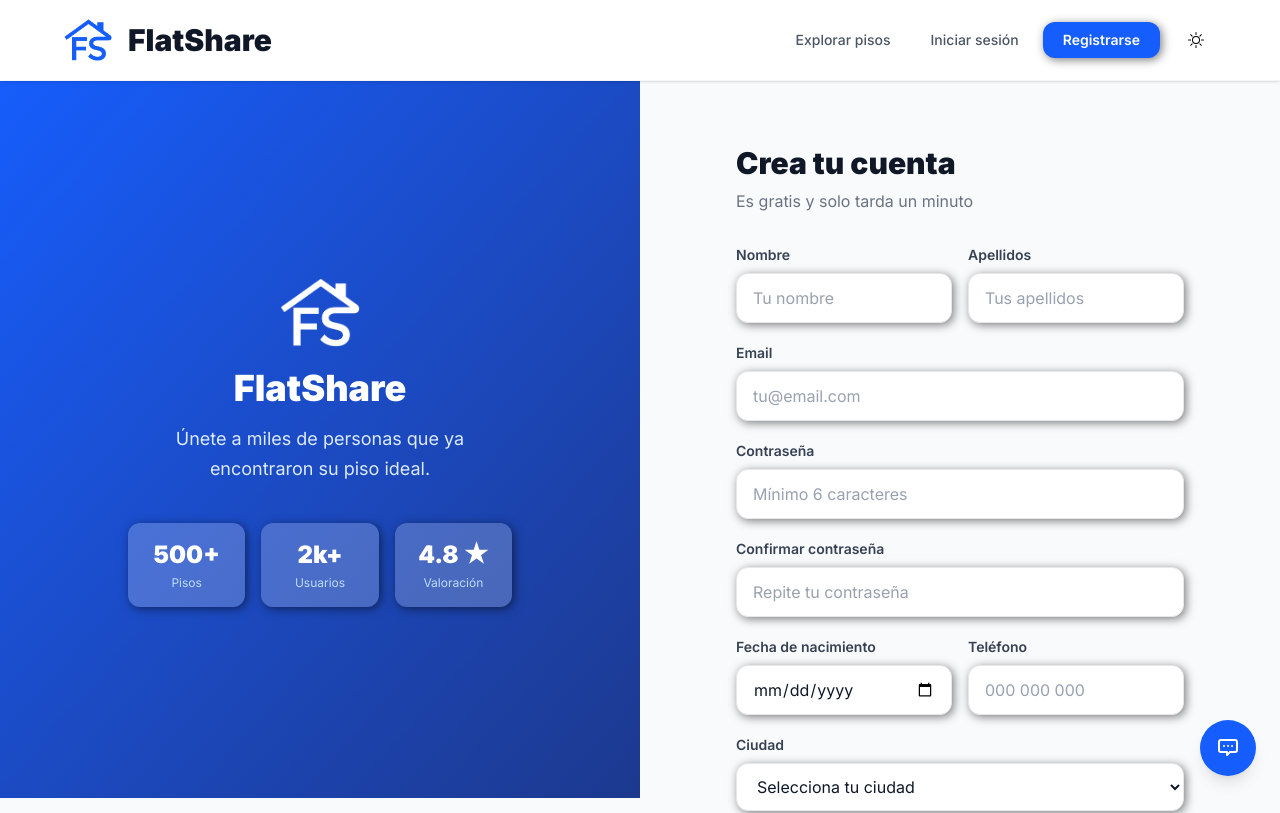
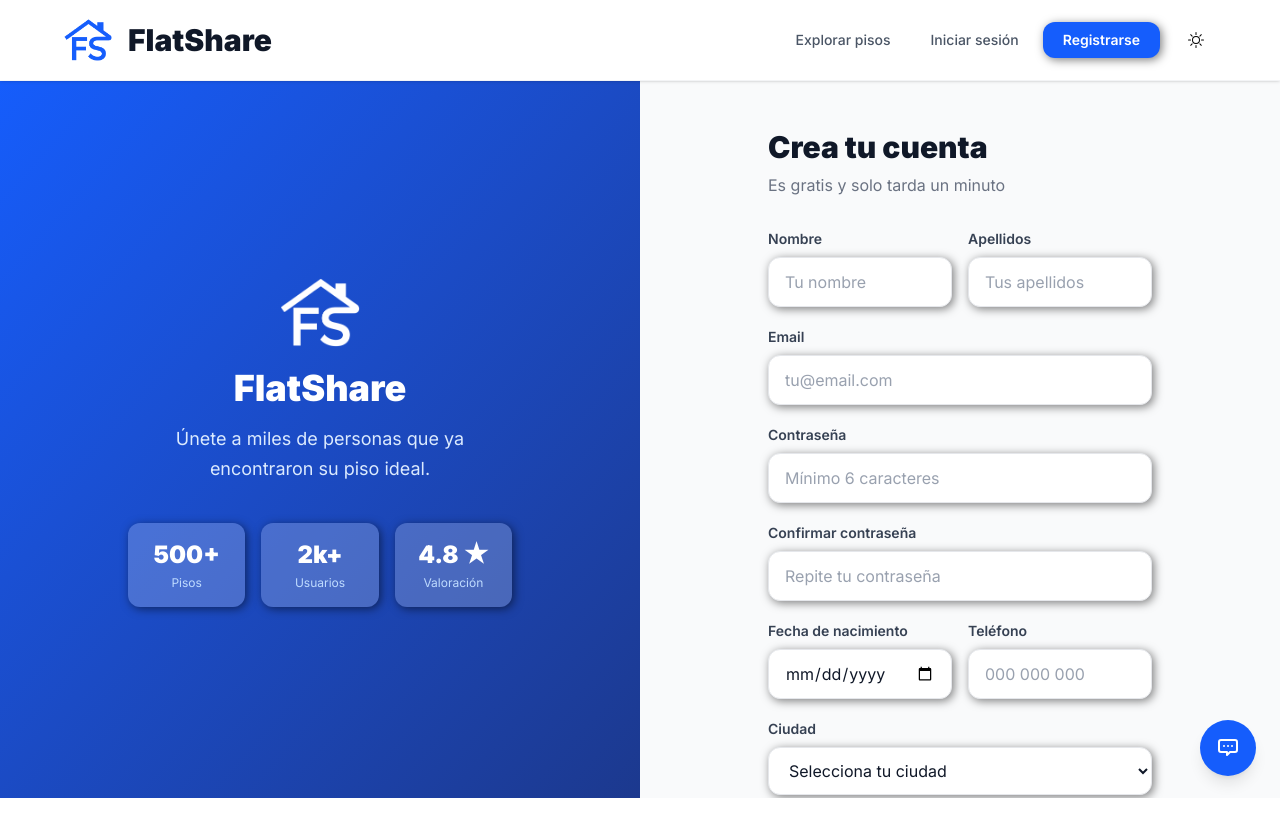
Before and after one commit to khalilahlam/FlatShare, an Angular app in the folder flatsharecliente/: page /register in a window 1280 px wide. Shown: the top 813 px of the page. Built offline with nearby package versions, Linux system fonts and the light colour scheme.

Commit message:
quitar scroll de registrarse, de piso detail

```diff
--- a/flatsharecliente/src/app/components/piso-detail/piso-detail.html
+++ b/flatsharecliente/src/app/components/piso-detail/piso-detail.html
@@ -126,7 +126,7 @@
 
     <!-- Derecha -->
     <div>
-      <div class="bg-white border border-gray-100 rounded-2xl p-6 shadow-sm sticky top-24">
+      <div class="bg-white border border-gray-100 rounded-2xl p-6 shadow-sm sticky top-31">
         <div class="text-3xl font-black text-blue-600">{{ piso()!.precio }}€<span
             class="text-base text-gray-400 font-normal">/mes</span></div>
         <p class="text-gray-500 text-sm mt-1">Máx. {{ piso()!.num_companeros }} compañeros</p>
--- a/flatsharecliente/src/app/components/register/register.html
+++ b/flatsharecliente/src/app/components/register/register.html
@@ -1,7 +1,7 @@
-<div class=" bg-gray-50 flex" >
+<div class="flex bg-gray-50 overflow-hidden" style="height: calc(100vh - 83px);">
 
   <!-- Panel izquierdo -->
-  <div class="hidden lg:flex w-1/2 bg-gradient-to-br from-blue-600 to-blue-900 flex-col justify-center items-center p-12 text-white sticky top-1" style="height: calc(100vh - 83px)">
+<div class="hidden lg:flex w-1/2 bg-gradient-to-br from-blue-600 to-blue-900 flex-col justify-center items-center p-12 text-white">
     <div class="max-w-sm text-center">
       <div class="flex justify-center mb-4">
       <img src="assets/logo.png" alt="Logo FlatShare" class="w-20 h-20 object-contain" />
@@ -28,8 +28,8 @@
   </div>
 
   <!-- Panel derecho -->
-  <div class="w-full lg:w-1/2 flex items-center justify-center p-8 overflow-y-auto">
-    <div class="w-full max-w-md py-8">
+  <div class="w-full lg:w-1/2 overflow-y-auto h-full">
+    <div class="w-full max-w-md mx-auto p-8 py-12">
       <h2 class="text-3xl font-black text-gray-900 mb-2">Crea tu cuenta</h2>
       <p class="text-gray-500 mb-8">Es gratis y solo tarda un minuto</p>
 
```
Also changed, not shown: 1 other file (tests, documents, lock files or other folders).
